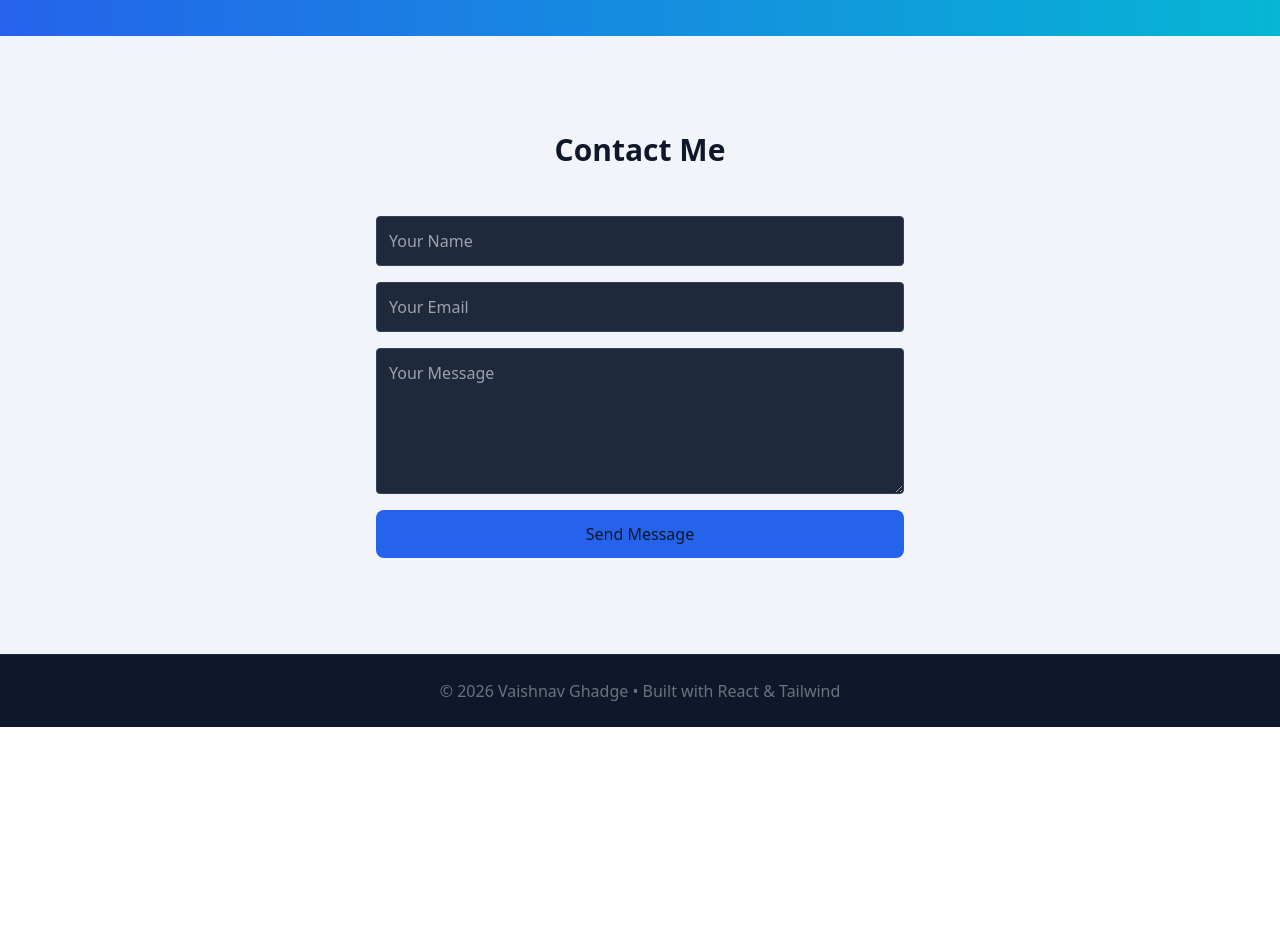
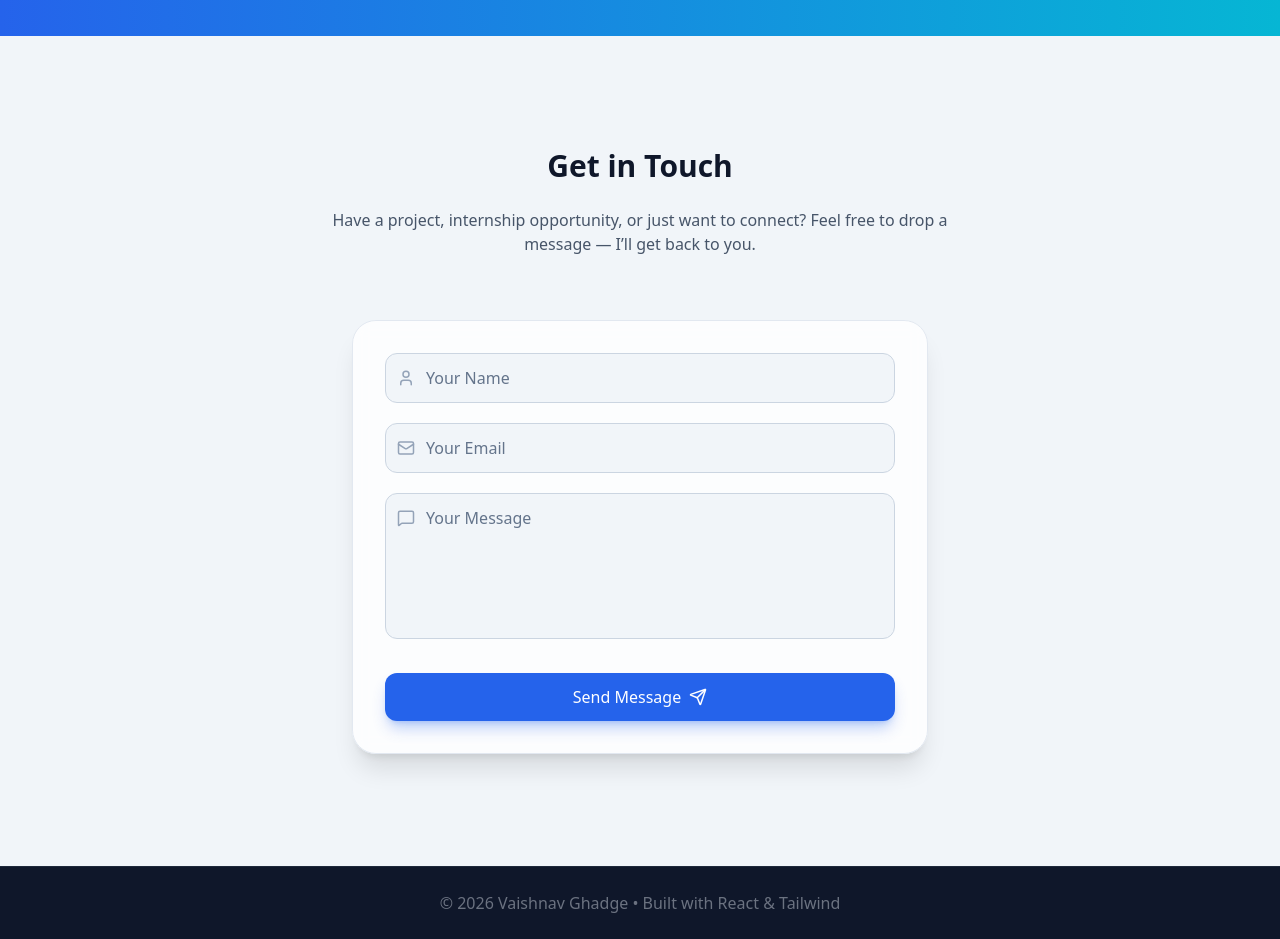
Before and after one commit to ItsVaishnav/vaishnav-portfolio, a React (Vite) app: page / in a window 1280 px wide. Shown: the part 6120-7059 px from the top of the page. Before the commit the page ends 6847 px from the top, so only its background shows below. Built offline with nearby package versions, Linux system fonts and the light colour scheme; no server answers.

Commit message:
Contact Up Section Updated

```diff
--- a/src/components/Contact.jsx
+++ b/src/components/Contact.jsx
@@ -1,11 +1,15 @@
+import { useRef, useState } from "react";
+import { motion } from "framer-motion";
 import emailjs from "emailjs-com";
-import { useRef } from "react";
+import { Mail, User, MessageSquare, Send } from "lucide-react";
 
 export default function Contact() {
   const form = useRef();
+  const [status, setStatus] = useState("idle"); // idle | sending | success | error
 
   const sendEmail = (e) => {
     e.preventDefault();
+    setStatus("sending");
 
     emailjs
       .sendForm(
@@ -16,55 +20,133 @@ export default function Contact() {
       )
       .then(
         () => {
-          alert("Message sent successfully 🚀");
+          setStatus("success");
           form.current.reset();
         },
         () => {
-          alert("Failed to send message ❌");
+          setStatus("error");
         }
       );
   };
 
   return (
-    <section id="contact" className="py-24 bg-slate-100 dark:bg-slate-800">
-      <h2 className="text-3xl font-bold text-center mb-12">Contact Me</h2>
+    <section
+      id="contact"
+      className="py-28 bg-slate-100 dark:bg-slate-800 transition-colors duration-300"
+    >
+      <div className="max-w-5xl mx-auto px-6">
 
-      <form
+        {/* Heading */}
+        <motion.h2
+          initial={{ opacity: 0, y: 20 }}
+          whileInView={{ opacity: 1, y: 0 }}
+          transition={{ duration: 0.6 }}
+          className="text-3xl font-bold text-center mb-6 text-slate-900 dark:text-white"
+        >
+          Get in Touch
+        </motion.h2>
+
+        <motion.p
+          initial={{ opacity: 0 }}
+          whileInView={{ opacity: 1 }}
+          transition={{ delay: 0.2 }}
+          className="text-center text-slate-600 dark:text-gray-400 mb-16 max-w-2xl mx-auto"
+        >
+          Have a project, internship opportunity, or just want to connect?
+          Feel free to drop a message — I’ll get back to you.
+        </motion.p>
+
+        {/* Form Card */}
+        <motion.form
           ref={form}
           onSubmit={sendEmail}
-        className="max-w-xl mx-auto px-6 flex flex-col gap-4"
+          initial={{ opacity: 0, y: 30 }}
+          whileInView={{ opacity: 1, y: 0 }}
+          transition={{ duration: 0.6 }}
+          className="max-w-xl mx-auto bg-white/80 dark:bg-slate-900/80
+                     backdrop-blur rounded-3xl p-8 shadow-xl
+                     border border-slate-200 dark:border-slate-800
+                     flex flex-col gap-5"
         >
+          {/* Name */}
+          <div className="relative">
+            <User className="absolute left-3 top-1/2 -translate-y-1/2 text-slate-400" size={18} />
             <input
               type="text"
               name="name"
               placeholder="Your Name"
               required
-          className="p-3 rounded bg-slate-800 border border-slate-700 text-white"
+              className="w-full pl-10 pr-4 py-3 rounded-xl
+                         bg-slate-100 dark:bg-slate-800
+                         border border-slate-300 dark:border-slate-700
+                         text-slate-900 dark:text-white
+                         placeholder-slate-500 dark:placeholder-gray-400
+                         focus:outline-none focus:ring-2 focus:ring-blue-500"
             />
+          </div>
 
+          {/* Email */}
+          <div className="relative">
+            <Mail className="absolute left-3 top-1/2 -translate-y-1/2 text-slate-400" size={18} />
             <input
               type="email"
               name="email"
               placeholder="Your Email"
               required
-          className="p-3 rounded bg-slate-800 border border-slate-700 text-white"
+              className="w-full pl-10 pr-4 py-3 rounded-xl
+                         bg-slate-100 dark:bg-slate-800
+                         border border-slate-300 dark:border-slate-700
+                         text-slate-900 dark:text-white
+                         placeholder-slate-500 dark:placeholder-gray-400
+                         focus:outline-none focus:ring-2 focus:ring-blue-500"
             />
+          </div>
 
+          {/* Message */}
+          <div className="relative">
+            <MessageSquare className="absolute left-3 top-4 text-slate-400" size={18} />
             <textarea
               name="message"
               placeholder="Your Message"
               rows="5"
               required
-          className="p-3 rounded bg-slate-800 border border-slate-700 text-white"
-        ></textarea>
+              className="w-full pl-10 pr-4 py-3 rounded-xl
+                         bg-slate-100 dark:bg-slate-800
+                         border border-slate-300 dark:border-slate-700
+                         text-slate-900 dark:text-white
+                         placeholder-slate-500 dark:placeholder-gray-400
+                         focus:outline-none focus:ring-2 focus:ring-blue-500 resize-none"
+            />
+          </div>
 
+          {/* Status Messages */}
+          {status === "success" && (
+            <p className="text-green-600 dark:text-green-400 text-sm">
+              ✅ Message sent successfully. I’ll get back to you soon!
+            </p>
+          )}
+
+          {status === "error" && (
+            <p className="text-red-600 dark:text-red-400 text-sm">
+              ❌ Failed to send message. Please try again later.
+            </p>
+          )}
+
+          {/* Submit */}
           <button
             type="submit"
-          className="bg-blue-600 py-3 rounded-lg hover:bg-blue-700 transition"
+            disabled={status === "sending"}
+            className="mt-2 inline-flex items-center justify-center gap-2
+                       px-6 py-3 rounded-xl bg-blue-600 text-white
+                       hover:bg-blue-700 transition
+                       shadow-lg shadow-blue-600/30
+                       disabled:opacity-60 disabled:cursor-not-allowed"
           >
-          Send Message
+            {status === "sending" ? "Sending..." : "Send Message"}
+            <Send size={18} />
           </button>
-      </form>
+        </motion.form>
+      </div>
     </section>
   );
 }
```
Lines whose indentation alone changed are shown as unchanged.
